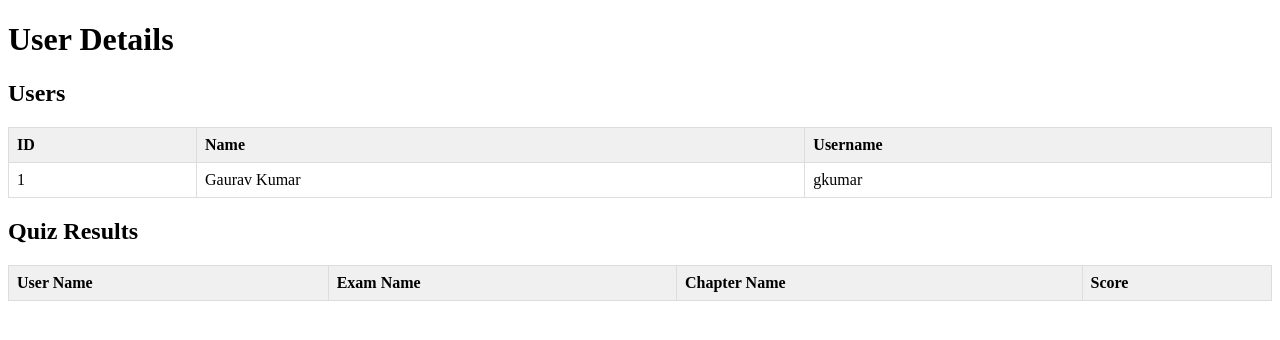
After one commit to grv-galaxy/quizee, a Flask app: page /user_details in a window 1280 px wide. The commit adds this page. Shown: the top 340 px of the page. Run offline with Flask 3, Linux system fonts and the light colour scheme; data comes from the database, SQL or seed files in the repository; both versions use the stored data as it was after the commit; data that the repository does not hold is empty.

Commit message:
Updated project files

```diff
--- a/app.py
+++ b/app.py
@@ -392,7 +392,22 @@ def delete_question():
     conn.close()
 
     return redirect(url_for('admin_page_modification'))
+@app.route('/user_details')
+def user_details():
+    conn = connect_db()
+    cursor = conn.cursor()
 
+    # Fetch user details
+    cursor.execute("SELECT * FROM users")
+    users = cursor.fetchall()
+
+    # Fetch quiz results
+    cursor.execute("SELECT u.name, e.name AS exam_name, c.name AS chapter_name, s.score FROM scores s JOIN users u ON s.user_id = u.id JOIN exams e ON s.exam_id = e.id JOIN chapters c ON s.chapter_id = c.id")
+    quiz_results = cursor.fetchall()
+
+    conn.close()
+
+    return render_template('user_details.html', users=users, quiz_results=quiz_results)
 
 if __name__ == '__main__':
     port = int(os.environ.get('PORT', 5000)) # Get port from environment variable or default to 5000
--- a/setup_db.py
+++ b/setup_db.py
@@ -53,12 +53,10 @@ cursor.execute('''CREATE TABLE IF NOT EXISTS scores (
     id INTEGER PRIMARY KEY AUTOINCREMENT,
     user_id INTEGER NOT NULL,
     exam_id INTEGER NOT NULL,
-    subject_id INTEGER NOT NULL,
     chapter_id INTEGER NOT NULL,
     score INTEGER NOT NULL,
     FOREIGN KEY (user_id) REFERENCES users (id) ON DELETE CASCADE,
     FOREIGN KEY (exam_id) REFERENCES exams (id) ON DELETE CASCADE,
-    FOREIGN KEY (subject_id) REFERENCES subjects (id) ON DELETE CASCADE,
     FOREIGN KEY (chapter_id) REFERENCES chapters (id) ON DELETE CASCADE
 )''')
 
--- a/templates/admin_page_modification.html
+++ b/templates/admin_page_modification.html
@@ -63,6 +63,7 @@
     </style>
 </head>
 <body>
+    <a href="{{ url_for('user_details') }}">View User Details</a>
     <h1>Admin Dashboard</h1>
     <p>Total Exams: {{ total_exams }}</p>
     <p>Total Subjects: {{ total_subjects }}</p>
--- /dev/null
+++ b/templates/user_details.html
@@ -0,0 +1,61 @@
+<!DOCTYPE html>
+<html lang="en">
+<head>
+    <meta charset="UTF-8">
+    <meta name="viewport" content="width=device-width, initial-scale=1.0">
+    <title>User Details</title>
+    <style>
+        table {
+            border-collapse: collapse;
+            width: 100%;
+        }
+
+        th, td {
+            border: 1px solid #ddd;
+            padding: 8px;
+            text-align: left;
+        }
+
+        th {
+            background-color: #f0f0f0;
+        }
+    </style>
+</head>
+<body>
+    <h1>User Details</h1>
+
+    <h2>Users</h2>
+    <table>
+        <tr>
+            <th>ID</th>
+            <th>Name</th>
+            <th>Username</th>
+        </tr>
+        {% for user in users %}
+            <tr>
+                <td>{{ user[0] }}</td>
+                <td>{{ user[1] }}</td>
+                <td>{{ user[2] }}</td>
+            </tr>
+        {% endfor %}
+    </table>
+
+    <h2>Quiz Results</h2>
+    <table>
+        <tr>
+            <th>User Name</th>
+            <th>Exam Name</th>
+            <th>Chapter Name</th>
+            <th>Score</th>
+        </tr>
+        {% for result in quiz_results %}
+            <tr>
+                <td>{{ result[0] }}</td>
+                <td>{{ result[1] }}</td>
+                <td>{{ result[2] }}</td>
+                <td>{{ result[3] }}</td>
+            </tr>
+        {% endfor %}
+    </table>
+</body>
+</html>
```
Also changed, not shown: quiz_app.db.
